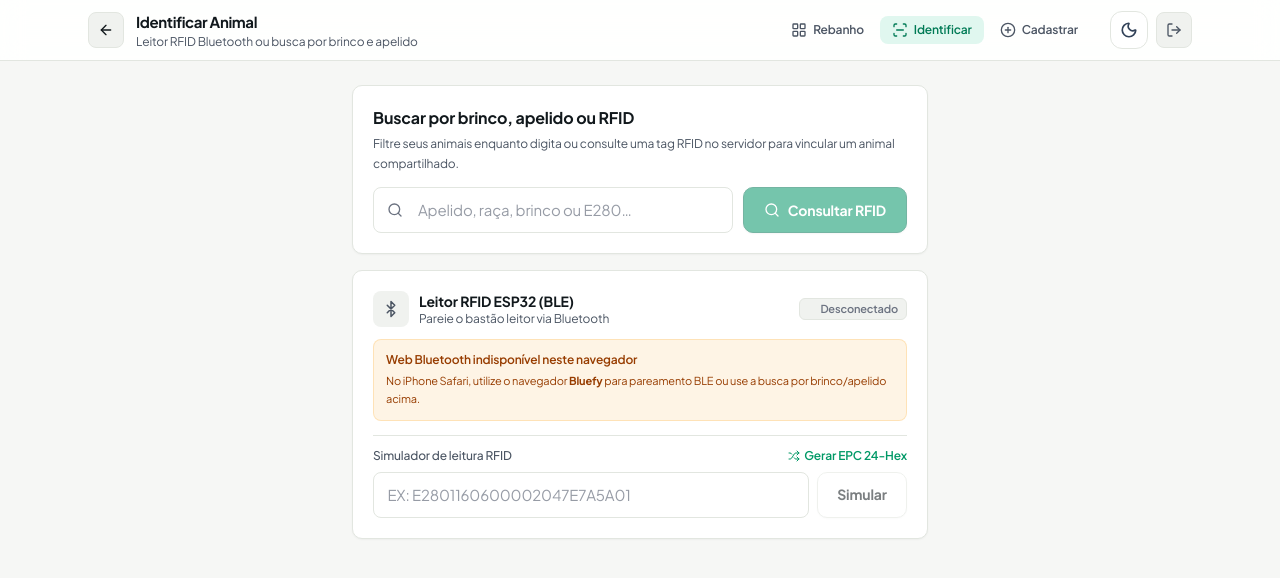
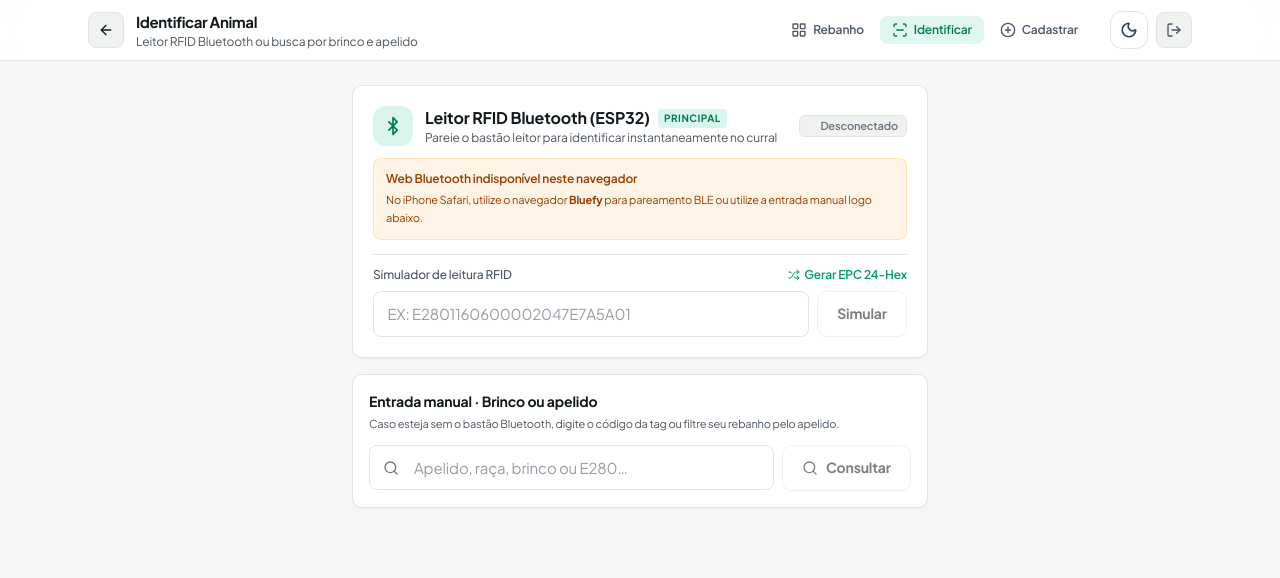
Before and after one commit to Cattle-Vision/cattle-vision-frontend, a Next.js app: page /identify in a window 1280 px wide. Shown: the top 578 px of the page. Built offline with nearby package versions, Linux system fonts and the light colour scheme; no server answers.

Commit message:
feat(animal): add custom breed input and prioritize bluetooth rfid flow

```diff
--- a/src/app/animal/new/page.tsx
+++ b/src/app/animal/new/page.tsx
@@ -8,12 +8,13 @@
  * - Pré-preenchimento automático de tags RFID lidas via ESP32 Bluetooth.
  * - Tratamento inteligente de duplicidade com adesão instantânea à Guarda Compartilhada.
  */
-import { useState, Suspense } from "react";
+import { useState, useEffect, Suspense } from "react";
 import { useRouter, useSearchParams } from "next/navigation";
-import { Loader2, Camera, Check, Shuffle, Tag } from "lucide-react";
+import { Loader2, Camera, Check, Shuffle, Tag, Bluetooth, BluetoothConnected } from "lucide-react";
 import { useToast } from "@/components/ui/Toast";
 import { BREEDS, SEX_OPTIONS, isValidTag, normalizeTag } from "@/lib/animal";
 import { apiFetch } from "@/lib/api";
+import { bluetoothRfid, BluetoothStatus } from "@/lib/bluetooth-rfid";
 import AppHeader from "@/components/AppHeader";
 import MobileNav from "@/components/MobileNav";
 
@@ -43,6 +44,53 @@ function NewAnimalForm() {
     weight: "",
     age: "",
   });
+  // Quando o operador seleciona "Outra", armazenamos o nome livre da raça
+  const [customBreed, setCustomBreed] = useState("");
+
+  // Suporte direto ao bastão leitor RFID Bluetooth ESP32 dentro do cadastro
+  const [bleSupported, setBleSupported] = useState(true);
+  const [bleStatus, setBleStatus] = useState<BluetoothStatus>("disconnected");
+  const [bleDeviceName, setBleDeviceName] = useState("");
+  const [bleScannedNow, setBleScannedNow] = useState(false);
+
+  useEffect(() => {
+    setBleSupported(bluetoothRfid.isSupported());
+    setBleStatus(bluetoothRfid.getStatus());
+    setBleDeviceName(bluetoothRfid.getDeviceName());
+
+    const unsubStatus = bluetoothRfid.onStatusChange((status, devName, errMsg) => {
+      setBleStatus(status);
+      if (devName) setBleDeviceName(devName);
+      if (status === "error" && errMsg) {
+        toast(errMsg, "error");
+      }
+    });
+
+    const unsubTag = bluetoothRfid.onTag((detail) => {
+      const normalized = normalizeTag(detail.tag);
+      setFormData((prev) => ({ ...prev, tag: normalized }));
+      setBleScannedNow(true);
+      bluetoothRfid.playAudioFeedback("read");
+      bluetoothRfid.triggerHaptic([80, 40, 80]);
+      toast(`Tag lida via Bluetooth: ${normalized}`, "success");
+    });
+
+    return () => {
+      unsubStatus();
+      unsubTag();
+    };
+  }, [toast]);
+
+  const handleToggleBle = async () => {
+    if (bleStatus === "connected") {
+      bluetoothRfid.disconnect();
+      return;
+    }
+    const ok = await bluetoothRfid.connect();
+    if (ok) {
+      toast("Leitor RFID conectado! Aproxime a tag para preencher o código.", "success");
+    }
+  };
 
   const setField = (field: keyof AnimalFormState, value: string) => {
     setFormData((prev) => ({ ...prev, [field]: value }));
@@ -60,13 +108,20 @@ function NewAnimalForm() {
   const handleSubmit = async (e: React.FormEvent, openCameraAfter: boolean) => {
     e.preventDefault();
     const tag = normalizeTag(formData.tag);
+    const effectiveBreed =
+      formData.breed === "Outra" ? customBreed.trim() : formData.breed.trim();
 
     if (!isValidTag(tag)) {
       toast("Informe uma tag RFID ou brinco válido (mínimo 2 caracteres).", "error");
       return;
     }
-    if (!formData.breed.trim()) {
-      toast("Selecione a raça do animal.", "error");
+    if (!effectiveBreed) {
+      toast(
+        formData.breed === "Outra"
+          ? "Digite o nome da raça personalizada."
+          : "Selecione a raça do animal.",
+        "error"
+      );
       return;
     }
     if (!formData.weight || Number(formData.weight) <= 0) {
@@ -86,6 +141,7 @@ function NewAnimalForm() {
         method: "POST",
         body: {
           ...formData,
+          breed: effectiveBreed,
           tag,
           weight: Number(formData.weight),
           age: Number(formData.age),
@@ -134,6 +190,63 @@ function NewAnimalForm() {
             onSubmit={(e) => handleSubmit(e, true)}
             className="card p-5 sm:p-6 flex flex-col gap-5"
           >
+            {/* Painel de leitura RFID Bluetooth ESP32 diretamente no cadastro */}
+            <div className="p-3.5 rounded-xl border border-emerald-500/30 bg-emerald-500/[0.06] flex flex-col sm:flex-row sm:items-center justify-between gap-3">
+              <div className="flex items-center gap-2.5 min-w-0">
+                <div
+                  className={`w-9 h-9 rounded-lg flex items-center justify-center shrink-0 ${
+                    bleStatus === "connected"
+                      ? "bg-emerald-600 text-white"
+                      : bleStatus === "connecting"
+                      ? "bg-amber-500/20 text-amber-600 dark:text-amber-400 animate-pulse"
+                      : "bg-theme-surface-2 text-emerald-600 dark:text-emerald-400 border border-theme"
+                  }`}
+                >
+                  {bleStatus === "connected" ? (
+                    <BluetoothConnected className="w-4 h-4" />
+                  ) : (
+                    <Bluetooth className="w-4 h-4" />
+                  )}
+                </div>
+                <div className="min-w-0">
+                  <p className="text-xs font-bold text-theme-primary truncate">
+                    {bleStatus === "connected"
+                      ? `Leitor conectado (${bleDeviceName || "CattleVision-RFID"})`
+                      : bleStatus === "connecting"
+                      ? "Conectando ao leitor RFID…"
+                      : "Ler tag via Bluetooth (ESP32)"}
+                  </p>
+                  <p className="text-[11px] text-theme-secondary truncate">
+                    {!bleSupported
+                      ? "Use Chrome/Edge/Bluefy para parear via Web Bluetooth."
+                      : bleStatus === "connected"
+                      ? bleScannedNow
+                        ? "Última tag recebida do bastão e preenchida abaixo."
+                        : "Aproxime o bastão da tag do animal para preencher automaticamente."
+                      : "Conecte o bastão RFID para preencher o código sem digitar."}
+                  </p>
+                </div>
+              </div>
+
+              {bleSupported && (
+                <button
+                  type="button"
+                  onClick={handleToggleBle}
+                  disabled={bleStatus === "connecting"}
+                  className={`${
+                    bleStatus === "connected" ? "btn-secondary" : "btn-primary"
+                  } py-2 px-3 min-h-[36px] text-xs font-semibold shrink-0`}
+                >
+                  {bleStatus === "connecting" ? (
+                    <Loader2 className="w-3.5 h-3.5 animate-spin" />
+                  ) : (
+                    <Bluetooth className="w-3.5 h-3.5" />
+                  )}
+                  <span>{bleStatus === "connected" ? "Desconectar" : "Parear Leitor"}</span>
+                </button>
+              )}
+            </div>
+
             {/* Aviso quando a Tag veio de leitura do ESP32 */}
             {initialTag && (
               <div className="p-3 rounded-lg bg-emerald-500/10 border border-emerald-500/20 flex items-center gap-2.5 text-xs text-emerald-700 dark:text-emerald-300">
@@ -184,14 +297,17 @@ function NewAnimalForm() {
                   id="tag-field"
                   type="text"
                   value={formData.tag}
-                  onChange={(e) => setField("tag", e.target.value.toUpperCase())}
+                  onChange={(e) => {
+                    setBleScannedNow(false);
+                    setField("tag", e.target.value.toUpperCase());
+                  }}
                   className="field-input font-mono text-xs tracking-wider uppercase font-semibold"
                   placeholder="Ex: E2801160... ou NEL-0142"
                   required
                   autoComplete="off"
                 />
                 <p className="text-[11px] text-theme-secondary mt-1">
-                  Número do brinco visual ou código do leitor ESP32.
+                  Número do brinco visual ou código lido via Bluetooth.
                 </p>
               </div>
             </div>
@@ -220,6 +336,24 @@ function NewAnimalForm() {
                   );
                 })}
               </div>
+
+              {formData.breed === "Outra" && (
+                <div className="mt-3">
+                  <label className="field-label" htmlFor="custom-breed-field">
+                    Qual raça? <span className="text-red-500">*</span>
+                  </label>
+                  <input
+                    id="custom-breed-field"
+                    type="text"
+                    required
+                    value={customBreed}
+                    onChange={(e) => setCustomBreed(e.target.value)}
+                    placeholder="Digite o nome da raça (ex: Simental, Tabapuã, Guzerá)"
+                    className="field-input text-sm"
+                    autoFocus
+                  />
+                </div>
+              )}
             </div>
 
             {/* Sexo */}
--- a/src/app/identify/page.tsx
+++ b/src/app/identify/page.tsx
@@ -174,26 +174,180 @@ export default function IdentifyPage() {
 
       <main className="flex-1 p-3 sm:p-6">
         <div className="max-w-xl mx-auto flex flex-col gap-4">
-          {/* Busca Rápida & Consulta Global RFID */}
-          <div className="card p-4 sm:p-5">
-            <h2 className="text-sm sm:text-base font-bold text-theme-primary mb-1">
-              Buscar por brinco, apelido ou RFID
+          {/* Card Principal: Leitor RFID ESP32 via Bluetooth (prioridade no manejo em curral) */}
+          <div className="card p-4 sm:p-5 border-emerald-500/35 bg-gradient-to-br from-emerald-500/[0.06] to-transparent">
+            <div className="flex items-center justify-between gap-3 mb-3">
+              <div className="flex items-center gap-3 min-w-0">
+                <div
+                  className={`w-10 h-10 rounded-xl flex items-center justify-center shrink-0 ${
+                    bleStatus === "connected"
+                      ? "bg-emerald-600 text-white"
+                      : bleStatus === "connecting"
+                      ? "bg-amber-500/20 text-amber-600 dark:text-amber-400 animate-pulse"
+                      : "bg-emerald-500/15 text-emerald-700 dark:text-emerald-300"
+                  }`}
+                >
+                  <Bluetooth className="w-5 h-5" />
+                </div>
+                <div className="min-w-0">
+                  <div className="flex items-center gap-2">
+                    <h2 className="text-sm sm:text-base font-bold text-theme-primary truncate">
+                      Leitor RFID Bluetooth (ESP32)
+                    </h2>
+                    <span className="text-[10px] font-bold uppercase tracking-wider px-1.5 py-0.5 rounded bg-emerald-500/15 text-emerald-700 dark:text-emerald-300 shrink-0">
+                      Principal
+                    </span>
+                  </div>
+                  <p className="text-xs text-theme-secondary truncate">
+                    {bleStatus === "connected"
+                      ? `Conectado: ${bleDeviceName || "CattleVision-RFID"}`
+                      : bleStatus === "connecting"
+                      ? "Pareando com o dispositivo…"
+                      : "Pareie o bastão leitor para identificar instantaneamente no curral"}
+                  </p>
+                </div>
+              </div>
+
+              <span
+                className={`px-2 py-0.5 rounded-md text-[11px] font-semibold border flex items-center gap-1.5 shrink-0 ${
+                  bleStatus === "connected"
+                    ? "bg-emerald-500/10 text-emerald-700 dark:text-emerald-400 border-emerald-500/25"
+                    : bleStatus === "connecting"
+                    ? "bg-amber-500/10 text-amber-700 dark:text-amber-400 border-amber-500/25"
+                    : "bg-theme-surface-2 text-theme-muted border-theme"
+                }`}
+              >
+                <span
+                  className={`w-1.5 h-1.5 rounded-full ${
+                    bleStatus === "connected"
+                      ? "bg-emerald-500"
+                      : bleStatus === "connecting"
+                      ? "bg-amber-500 animate-pulse"
+                      : "bg-theme-muted"
+                  }`}
+                />
+                {bleStatus === "connected"
+                  ? "Conectado"
+                  : bleStatus === "connecting"
+                  ? "Conectando"
+                  : "Desconectado"}
+              </span>
+            </div>
+
+            {bleStatus === "connected" ? (
+              <div className="p-3 rounded-lg bg-emerald-500/10 border border-emerald-500/25 flex items-center justify-between gap-3 text-xs">
+                <span className="text-emerald-800 dark:text-emerald-200 font-semibold">
+                  Pronto para leitura automática. Aproxime o bastão da tag do animal.
+                </span>
+                <button
+                  type="button"
+                  onClick={handleDisconnectBle}
+                  className="px-2.5 py-1 rounded-md text-xs font-semibold text-theme-secondary hover:text-red-500 bg-theme-surface border border-theme transition shrink-0"
+                >
+                  Desconectar
+                </button>
+              </div>
+            ) : isBleSupported ? (
+              <div className="flex flex-col sm:flex-row gap-2">
+                <button
+                  type="button"
+                  onClick={handleConnectBle}
+                  disabled={bleStatus === "connecting"}
+                  className="btn-primary flex-1 py-2.5 min-h-[44px] text-xs sm:text-sm font-semibold"
+                >
+                  {bleStatus === "connecting" ? (
+                    <>
+                      <Loader2 className="w-4 h-4 animate-spin" />
+                      <span>Conectando…</span>
+                    </>
+                  ) : (
+                    <>
+                      <Bluetooth className="w-4 h-4" />
+                      <span>Conectar Leitor Bluetooth</span>
+                    </>
+                  )}
+                </button>
+
+                <button
+                  type="button"
+                  onClick={() => setShowSimulator(!showSimulator)}
+                  className="btn-secondary py-2.5 px-3 text-xs font-medium shrink-0"
+                >
+                  <span>Simular</span>
+                  {showSimulator ? (
+                    <ChevronUp className="w-3.5 h-3.5" />
+                  ) : (
+                    <ChevronDown className="w-3.5 h-3.5" />
+                  )}
+                </button>
+              </div>
+            ) : (
+              <div className="p-3 rounded-lg bg-amber-500/10 border border-amber-500/20 text-xs text-amber-800 dark:text-amber-300 space-y-1">
+                <p className="font-semibold">Web Bluetooth indisponível neste navegador</p>
+                <p className="text-[11px] leading-relaxed">
+                  No iPhone Safari, utilize o navegador <strong>Bluefy</strong> para pareamento BLE
+                  ou utilize a entrada manual logo abaixo.
+                </p>
+              </div>
+            )}
+
+            {(showSimulator || !isBleSupported) && (
+              <div className="mt-3.5 pt-3 border-t border-theme space-y-2">
+                <div className="flex items-center justify-between">
+                  <span className="text-xs font-medium text-theme-secondary">
+                    Simulador de leitura RFID
+                  </span>
+                  <button
+                    type="button"
+                    onClick={generateRandomEpc}
+                    className="text-xs font-semibold text-emerald-600 dark:text-emerald-400 hover:underline inline-flex items-center gap-1"
+                  >
+                    <Shuffle className="w-3 h-3" />
+                    Gerar EPC 24-Hex
+                  </button>
+                </div>
+
+                <div className="flex gap-2">
+                  <input
+                    type="text"
+                    value={simulatedTag}
+                    onChange={(e) => setSimulatedTag(e.target.value.toUpperCase())}
+                    placeholder="Ex: E2801160600002047E7A5A01"
+                    className="field-input font-mono text-xs uppercase flex-1"
+                  />
+                  <button
+                    type="button"
+                    disabled={!simulatedTag.trim() || loading}
+                    onClick={handleSimulateTag}
+                    className="btn-secondary px-3.5 py-2 text-xs font-semibold shrink-0"
+                  >
+                    Simular
+                  </button>
+                </div>
+              </div>
+            )}
+          </div>
+
+          {/* Entrada Manual & Busca Rápida (Secundário ao Bluetooth) */}
+          <div className="card p-4">
+            <h2 className="text-xs sm:text-sm font-bold text-theme-primary mb-1">
+              Entrada manual · Brinco ou apelido
             </h2>
-            <p className="text-xs text-theme-secondary mb-3.5 leading-relaxed">
-              Filtre seus animais enquanto digita ou consulte uma tag RFID no servidor para vincular
-              um animal compartilhado.
+            <p className="text-[11px] text-theme-secondary mb-3 leading-relaxed">
+              Caso esteja sem o bastão Bluetooth, digite o código da tag ou filtre seu rebanho pelo
+              apelido.
             </p>
 
-            {error && <div className="error-banner mb-3.5">{error}</div>}
+            {error && <div className="error-banner mb-3">{error}</div>}
 
-            <form onSubmit={handleManualSubmit} className="flex flex-col sm:flex-row gap-2.5">
+            <form onSubmit={handleManualSubmit} className="flex flex-col sm:flex-row gap-2">
               <div className="relative flex-1">
                 <Search className="w-4 h-4 text-theme-muted absolute left-3.5 top-1/2 -translate-y-1/2 pointer-events-none" />
                 <input
                   id="tag-input"
                   value={queryOrTag}
                   onChange={(e) => setQueryOrTag(e.target.value)}
-                  className="field-input pl-10 text-sm"
+                  className="field-input pl-10 text-xs sm:text-sm"
                   placeholder="Apelido, raça, brinco ou E280…"
                   autoComplete="off"
                 />
@@ -202,14 +356,14 @@ export default function IdentifyPage() {
               <button
                 type="submit"
                 disabled={loading || !queryOrTag.trim()}
-                className="btn-primary py-2.5 px-4 min-h-[44px] text-xs font-semibold shrink-0"
+                className="btn-secondary py-2 px-4 min-h-[40px] text-xs font-semibold shrink-0"
               >
                 {loading ? (
                   <Loader2 className="w-4 h-4 animate-spin" />
                 ) : (
                   <Search className="w-4 h-4" />
                 )}
-                <span>{loading ? "Consultando…" : "Consultar RFID"}</span>
+                <span>{loading ? "Consultando…" : "Consultar"}</span>
               </button>
             </form>
           </div>
@@ -388,152 +542,6 @@ export default function IdentifyPage() {
             </div>
           )}
 
-          {/* Card Leitor RFID ESP32 via Bluetooth */}
-          <div className="card p-4 sm:p-5">
-            <div className="flex items-center justify-between mb-3">
-              <div className="flex items-center gap-2.5">
-                <div
-                  className={`w-9 h-9 rounded-lg flex items-center justify-center shrink-0 ${
-                    bleStatus === "connected"
-                      ? "bg-emerald-500/15 text-emerald-600 dark:text-emerald-400"
-                      : bleStatus === "connecting"
-                      ? "bg-amber-500/15 text-amber-600 dark:text-amber-400 animate-pulse"
-                      : "bg-theme-surface-2 text-theme-secondary"
-                  }`}
-                >
-                  <Bluetooth className="w-4.5 h-4.5" />
-                </div>
-                <div>
-                  <h2 className="text-sm font-bold text-theme-primary">Leitor RFID ESP32 (BLE)</h2>
-                  <p className="text-xs text-theme-secondary">
-                    {bleStatus === "connected"
-                      ? `Conectado: ${bleDeviceName || "CattleVision-RFID"}`
-                      : bleStatus === "connecting"
-                      ? "Pareando com o dispositivo…"
-                      : "Pareie o bastão leitor via Bluetooth"}
-                  </p>
-                </div>
-              </div>
-
-              <span
-                className={`px-2 py-0.5 rounded-md text-[11px] font-semibold border flex items-center gap-1.5 shrink-0 ${
-                  bleStatus === "connected"
-                    ? "bg-emerald-500/10 text-emerald-700 dark:text-emerald-400 border-emerald-500/20"
-                    : bleStatus === "connecting"
-                    ? "bg-amber-500/10 text-amber-700 dark:text-amber-400 border-amber-500/20"
-                    : "bg-theme-surface-2 text-theme-muted border-theme"
-                }`}
-              >
-                <span
-                  className={`w-1.5 h-1.5 rounded-full ${
-                    bleStatus === "connected"
-                      ? "bg-emerald-500"
-                      : bleStatus === "connecting"
-                      ? "bg-amber-500 animate-pulse"
-                      : "bg-theme-muted"
-                  }`}
-                />
-                {bleStatus === "connected"
-                  ? "Conectado"
-                  : bleStatus === "connecting"
-                  ? "Conectando"
-                  : "Desconectado"}
-              </span>
-            </div>
-
-            {bleStatus === "connected" ? (
-              <div className="p-3 rounded-lg bg-emerald-500/10 border border-emerald-500/20 flex items-center justify-between gap-3 text-xs">
-                <span className="text-emerald-800 dark:text-emerald-300 font-medium">
-                  Pronto para leitura. Aproxime o bastão da tag do animal.
-                </span>
-                <button
-                  type="button"
-                  onClick={handleDisconnectBle}
-                  className="px-2.5 py-1 rounded-md text-xs font-semibold text-theme-secondary hover:text-red-500 bg-theme-surface border border-theme transition shrink-0"
-                >
-                  Desconectar
-                </button>
-              </div>
-            ) : isBleSupported ? (
-              <div className="flex flex-col sm:flex-row gap-2">
-                <button
-                  type="button"
-                  onClick={handleConnectBle}
-                  disabled={bleStatus === "connecting"}
-                  className="btn-secondary flex-1 py-2.5 text-xs font-semibold"
-                >
-                  {bleStatus === "connecting" ? (
-                    <>
-                      <Loader2 className="w-4 h-4 animate-spin" />
-                      <span>Conectando…</span>
-                    </>
-                  ) : (
-                    <>
-                      <Bluetooth className="w-4 h-4 text-emerald-600 dark:text-emerald-400" />
-                      <span>Conectar leitor Bluetooth</span>
-                    </>
-                  )}
-                </button>
-
-                <button
-                  type="button"
-                  onClick={() => setShowSimulator(!showSimulator)}
-                  className="btn-ghost py-2.5 px-3 text-xs font-medium shrink-0"
-                >
-                  <span>Simular leitura</span>
-                  {showSimulator ? (
-                    <ChevronUp className="w-3.5 h-3.5" />
-                  ) : (
-                    <ChevronDown className="w-3.5 h-3.5" />
-                  )}
-                </button>
-              </div>
-            ) : (
-              <div className="p-3 rounded-lg bg-amber-500/10 border border-amber-500/20 text-xs text-amber-800 dark:text-amber-300 space-y-1">
-                <p className="font-semibold">Web Bluetooth indisponível neste navegador</p>
-                <p className="text-[11px] leading-relaxed">
-                  No iPhone Safari, utilize o navegador <strong>Bluefy</strong> para pareamento BLE
-                  ou use a busca por brinco/apelido acima.
-                </p>
-              </div>
-            )}
-
-            {(showSimulator || !isBleSupported) && (
-              <div className="mt-3.5 pt-3 border-t border-theme space-y-2">
-                <div className="flex items-center justify-between">
-                  <span className="text-xs font-medium text-theme-secondary">
-                    Simulador de leitura RFID
-                  </span>
-                  <button
-                    type="button"
-                    onClick={generateRandomEpc}
-                    className="text-xs font-semibold text-emerald-600 dark:text-emerald-400 hover:underline inline-flex items-center gap-1"
-                  >
-                    <Shuffle className="w-3 h-3" />
-                    Gerar EPC 24-Hex
-                  </button>
-                </div>
-
-                <div className="flex gap-2">
-                  <input
-                    type="text"
-                    value={simulatedTag}
-                    onChange={(e) => setSimulatedTag(e.target.value.toUpperCase())}
-                    placeholder="Ex: E2801160600002047E7A5A01"
-                    className="field-input font-mono text-xs uppercase flex-1"
-                  />
-                  <button
-                    type="button"
-                    disabled={!simulatedTag.trim() || loading}
-                    onClick={handleSimulateTag}
-                    className="btn-secondary px-3.5 py-2 text-xs font-semibold shrink-0"
-                  >
-                    Simular
-                  </button>
-                </div>
-              </div>
-            )}
-          </div>
         </div>
       </main>
 
```
Also changed, not shown: src/app/animal/[id]/page.tsx (+42 -10 lines).
